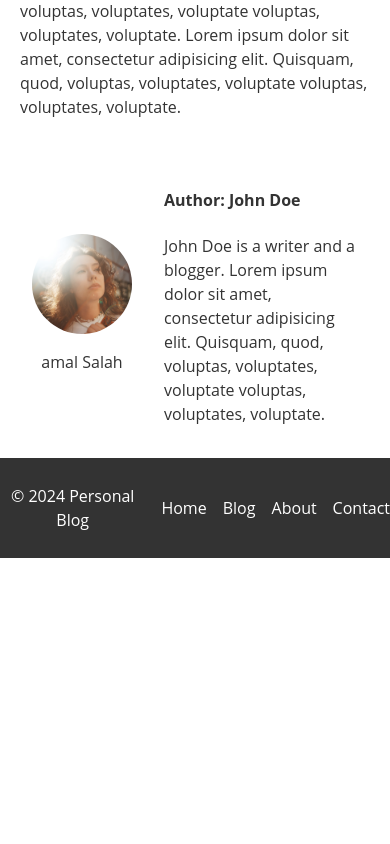
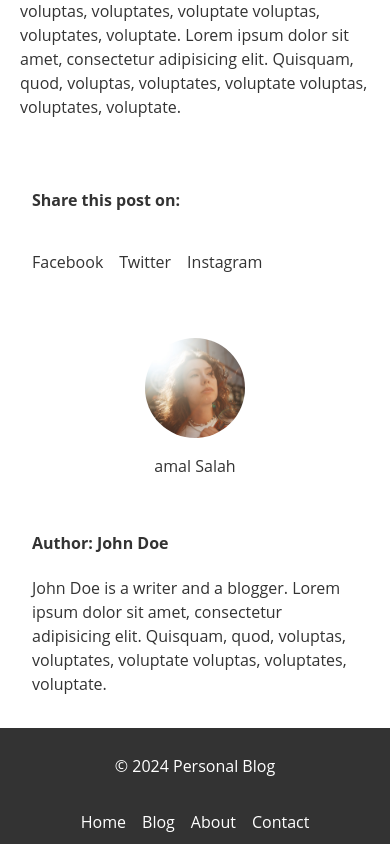
Before and after one commit to Amal95Salah/personal-blog, a plain HTML site: page blogpost-1.html in a window 390 px wide. Shown: the part 1248-2092 px from the top of the page. Before the commit the page ends 1806 px from the top, so only its background shows below. Drawn offline with Linux system fonts and the light colour scheme.

Commit message:
social media

```diff
--- a/assets/css/article.css
+++ b/assets/css/article.css
@@ -7,7 +7,6 @@ article header {
     display: flex;
     justify-content: space-between;
     gap: 2rem;
-
 }
 
 article header figure {
@@ -53,3 +52,9 @@ blockquote {
     padding: 1rem;
     color: #333;
 }
+
+@media (max-width: 768px) {
+    article header {
+        flex-wrap: wrap;
+    }
+}
--- a/assets/css/blogpost.css
+++ b/assets/css/blogpost.css
@@ -7,7 +7,9 @@
     gap: 2rem;
     margin-top: 2rem;
     padding: 1rem 2rem;
+    flex-wrap: wrap;
 }
+
 .author-info figure {
     margin: 0;
     display: flex;
@@ -28,3 +30,23 @@
     height: 100%;
     border-radius: 50%;
 }
+
+.social-media {
+    margin-top: 2rem;
+    padding: 1rem 2rem;
+    display: flex;
+    gap: 1rem;
+    align-items: center;
+    flex-wrap: wrap;
+}
+
+.social-media ul {
+    display: flex;
+    gap: 1rem;
+}
+
+@media (max-width: 768px) {
+    .author-info {
+        justify-content: center;
+    }
+}
--- a/assets/css/footer.css
+++ b/assets/css/footer.css
@@ -9,6 +9,7 @@ footer {
     grid-template-columns: repeat(2, 1fr);
     gap: 1rem;
     align-items: center;
+    flex-wrap: wrap;
 }
 
 footer ul {
@@ -20,3 +21,9 @@ footer ul {
 footer a {
     color: #fff;
 }
+
+@media (max-width: 768px) {
+    footer {
+        grid-template-columns: 1fr;
+    }
+}
--- a/blogpost-1.html
+++ b/blogpost-1.html
@@ -92,6 +92,20 @@
             </p>
         </div>
     </section>
+    <section class="social-media">
+        <h4>Share this post on: </h4>
+        <ul>
+            <li>
+                <a href="https://www.facebook.com" target="_blank">Facebook</a>
+            </li>
+            <li>
+                <a href="https://www.twitter.com" target="_blank">Twitter</a>
+            </li>
+            <li>
+                <a href="https://www.instagram.com" target="_blank">Instagram</a>
+            </li>
+        </ul>
+    </section>
     <div class="author-info">
         <figure>
             <div class="author-image">
```
Also changed, not shown: index.html (+1 -0 lines).
